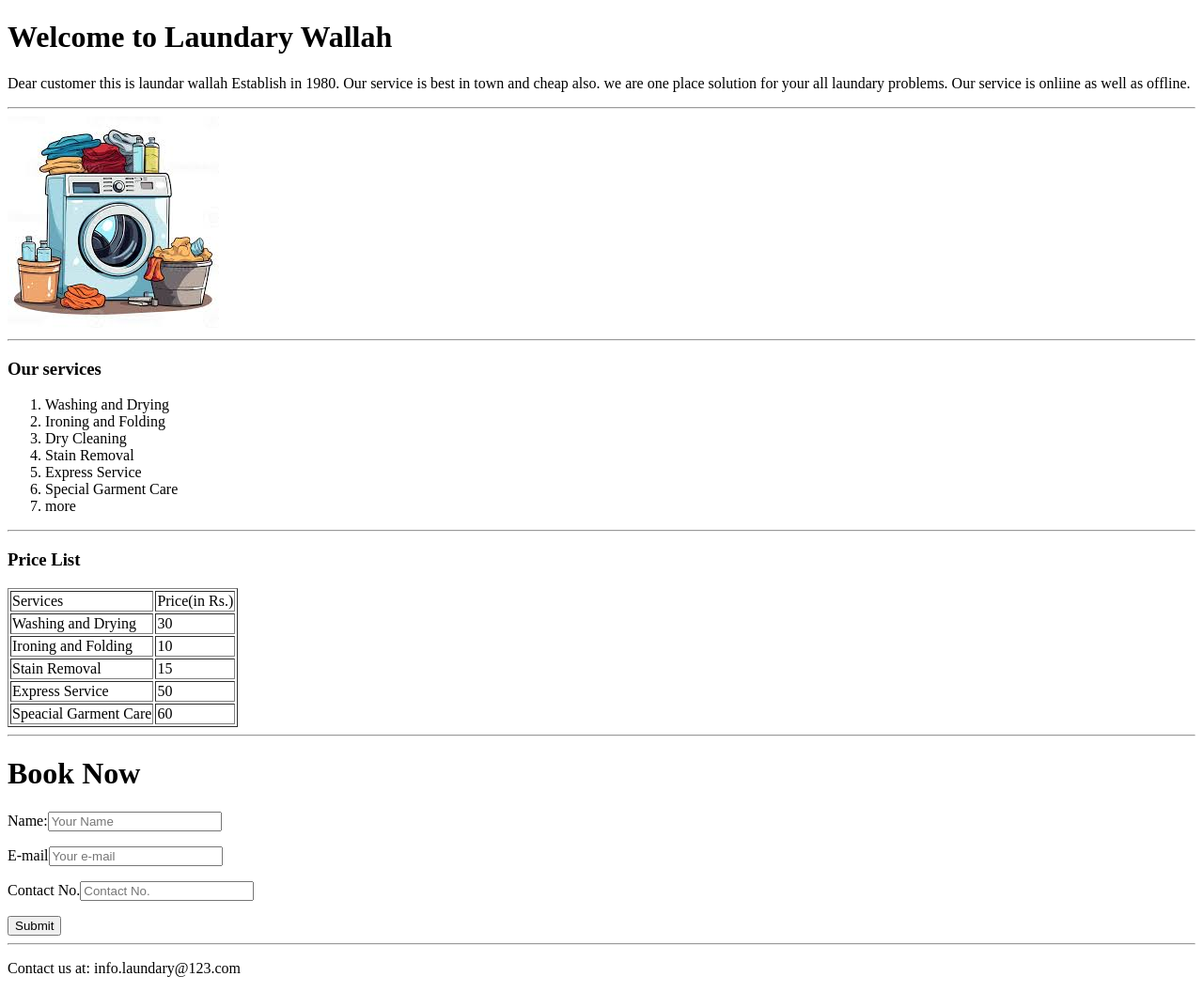
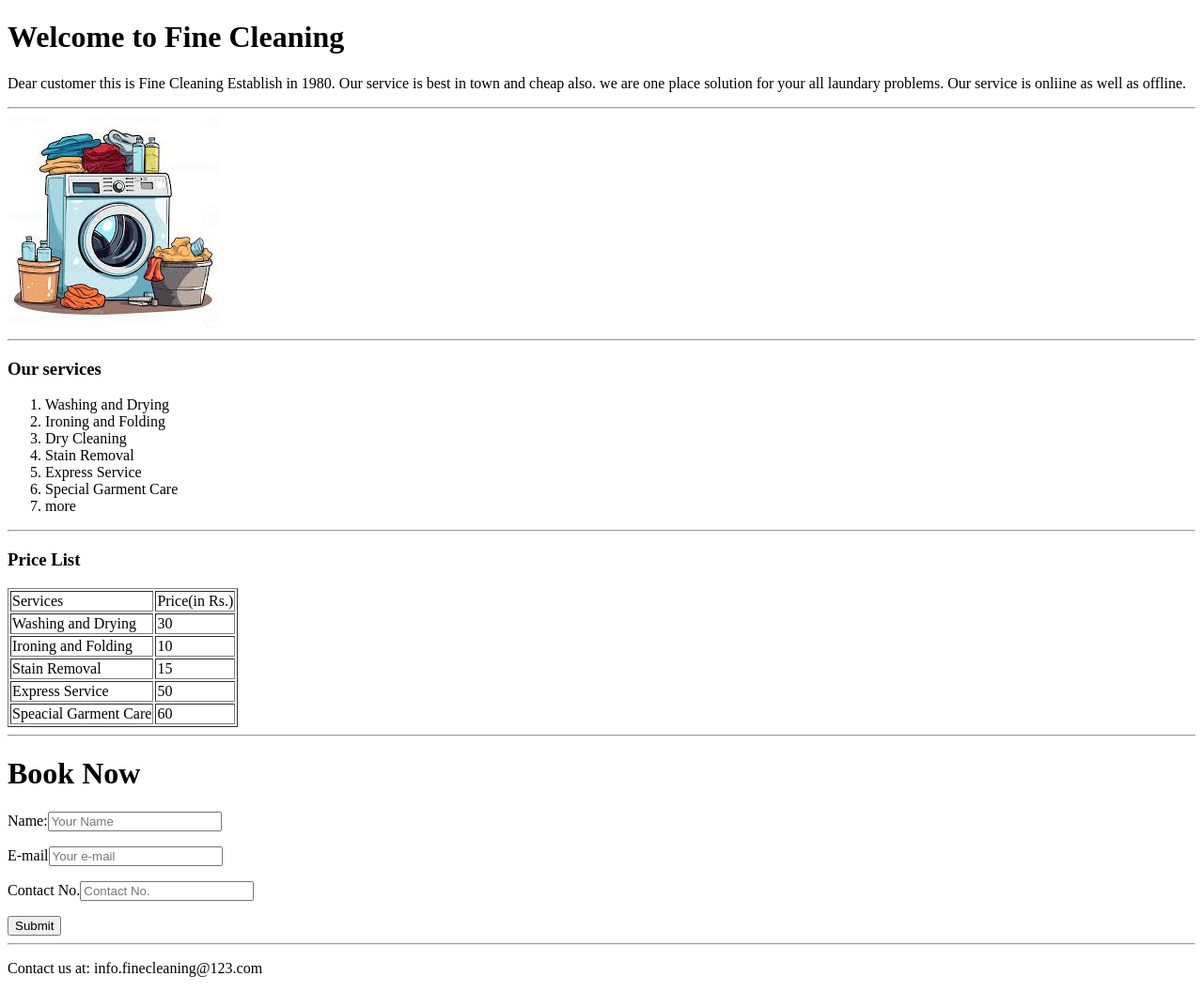
Before and after one commit to sourabh876/Fine-Cleaning, a plain HTML site: page index.html in a window 1280 px wide. Shown: the whole page at 94% size. Drawn offline with Linux system fonts and the light colour scheme.

Commit message:
Update index.html

```diff
--- a/index.html
+++ b/index.html
@@ -4,16 +4,16 @@
 <head>
   <meta charset="UTF-8">
   <meta name="viewport" content="width=device-width, initial-scale=1.0">
-  <title>Laundary wallah</title>
+  <title>Fine Cleaning</title>
 </head>
 
 <body>
   <header>
-    <h1>Welcome to Laundary Wallah</h1>
+    <h1>Welcome to Fine Cleaning</h1>
   </header>
   <main>
     <section id="about">
-      <p>Dear customer this is laundar wallah Establish in 1980. Our service is best in town and cheap also.
+      <p>Dear customer this is Fine Cleaning Establish in 1980. Our service is best in town and cheap also.
         we are one place solution for your all laundary problems. Our service is onliine as well as offline.
       </p>
     </section>
@@ -74,10 +74,11 @@
     </form>
     <hr>
     <footer>
-      <p>Contact us at: info.laundary@123.com</p>
+      <p>Contact us at: info.finecleaning@123.com</p>
     </footer>
 
   </main>
 </body>
 
+
 </html>
```
